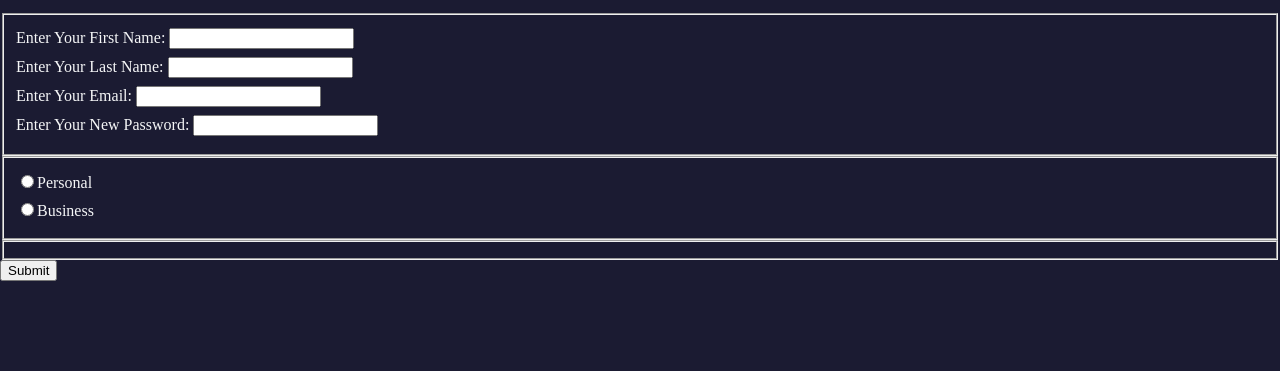
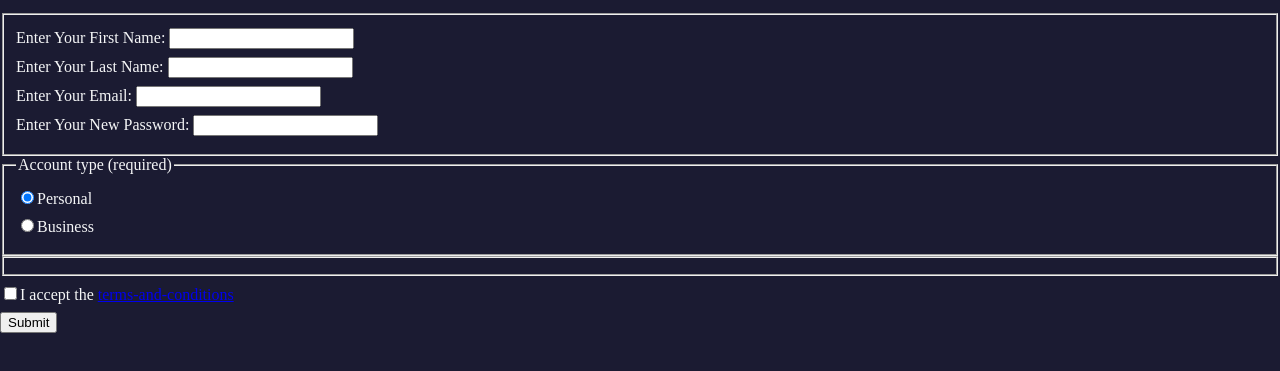
Before and after one commit to romerofranco/F.C.Camp24, a plain HTML site: page index.html in a window 1280 px wide. Shown: the part 101-472 px from the top of the page. Drawn offline with Linux system fonts and the light colour scheme.

Commit message:
ultima modificacion de la rama principal

```diff
--- a/index.html
+++ b/index.html
@@ -22,10 +22,12 @@
      <!--El atributo pattern se utiliza para definir una expresion regular que la contrasenia debe coincidir para ser considerada valida [a-z0-5]}{8,}-->
     </fieldset>
     <fieldset> <!--S.24. Esta seccion pedira el tipo de cuenta  que el usurio esta creando, los usuarios podran elegir entre Personal o Business-->
-        <label><input type="radio" name="account-type">Personal</label> <!-- el name account type es para que el usuario pueda elegir uno solo y no los dos -->
-        <label><input type="radio" name="account-type">Business</label>
+        <legend>Account type (required)</legend>
+        <label for="personal-account"><input id="personal-account" type="radio" name="account-type" checked>Personal</label> <!-- el name account type es para que el usuario pueda elegir uno solo y no los dos -->
+        <label for="business-account"><input id="business-account" type="radio" name="account-type">Business</label>
     </fieldset>
     <fieldset></fieldset>
+    <label for="terms-and-conditions"> <input id="terms-and-conditions" type="checkbox" required>I accept the <a href="https://www.freecodecamp.org/news/terms-of-service/">terms-and-conditions</a></label>
     <input type="submit" value="Submit">
 
 </body>
```
